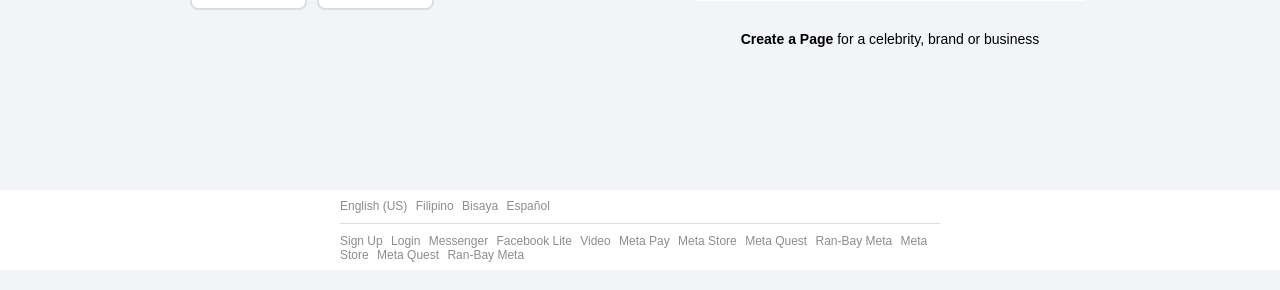
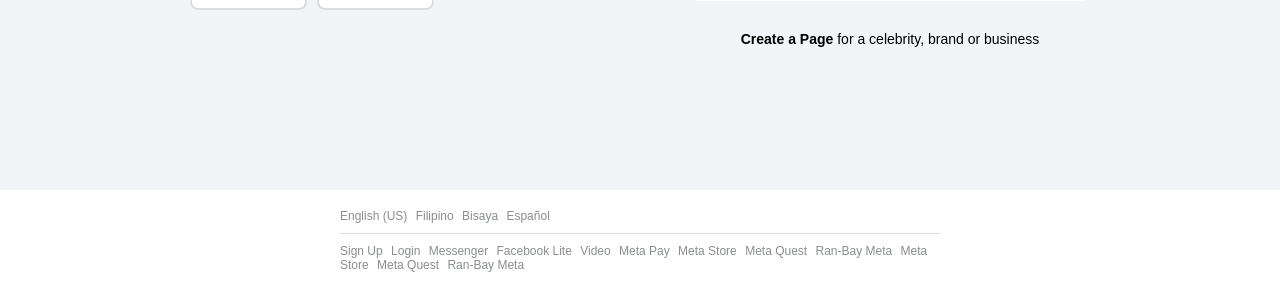
Before and after one commit to ausdotsn50/cmsc121-labsub, a PHP site: page / in a window 1280 px wide. Shown: the part 530-820 px from the top of the page. Run offline with PHP 8.4, Linux system fonts and the light colour scheme.

Commit message:
lab3 for zipping

```diff
--- a/lab3/index.html
+++ b/lab3/index.html
@@ -3,8 +3,9 @@
 <head>
     <meta charset="UTF-8">
     <meta name="viewport" content="width=device-width, initial-scale=1.0">
-    <title>Wireframing</title>
+    <title>Facebook</title>
     <link rel="stylesheet" href="styles.css">
+    <link rel="icon" type="image/x-icon" href="facebook.png">
 </head>
 <body>
     <main>
--- a/lab3/styles.css
+++ b/lab3/styles.css
@@ -172,6 +172,7 @@ footer {
     flex-direction: column;
     justify-content: center;
     align-items: center;
+    padding: 50px;
 }
 
 .footer.text-cont {
```
Also changed, not shown: lab3/facebook.png (added), 2 other files.
